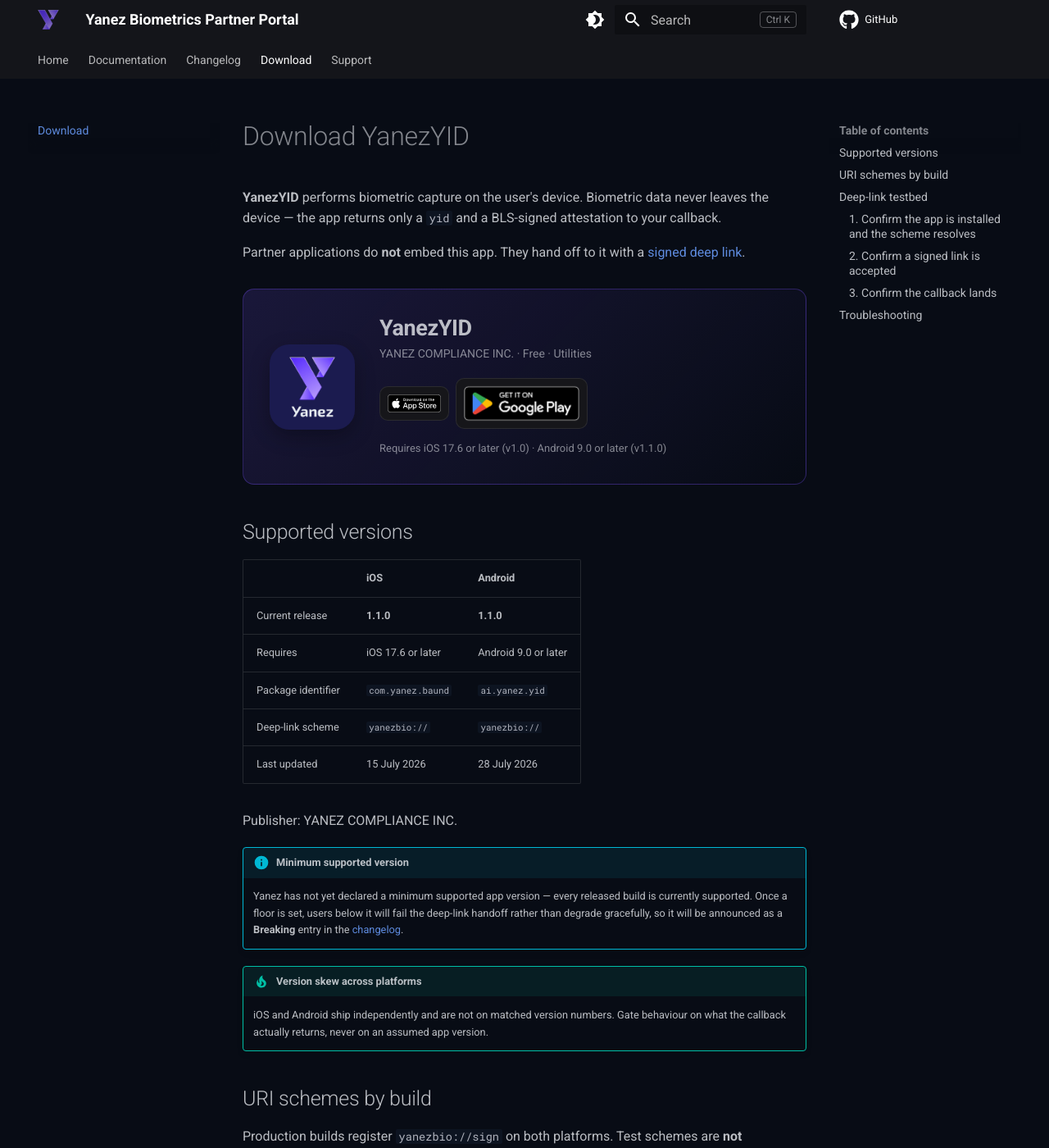
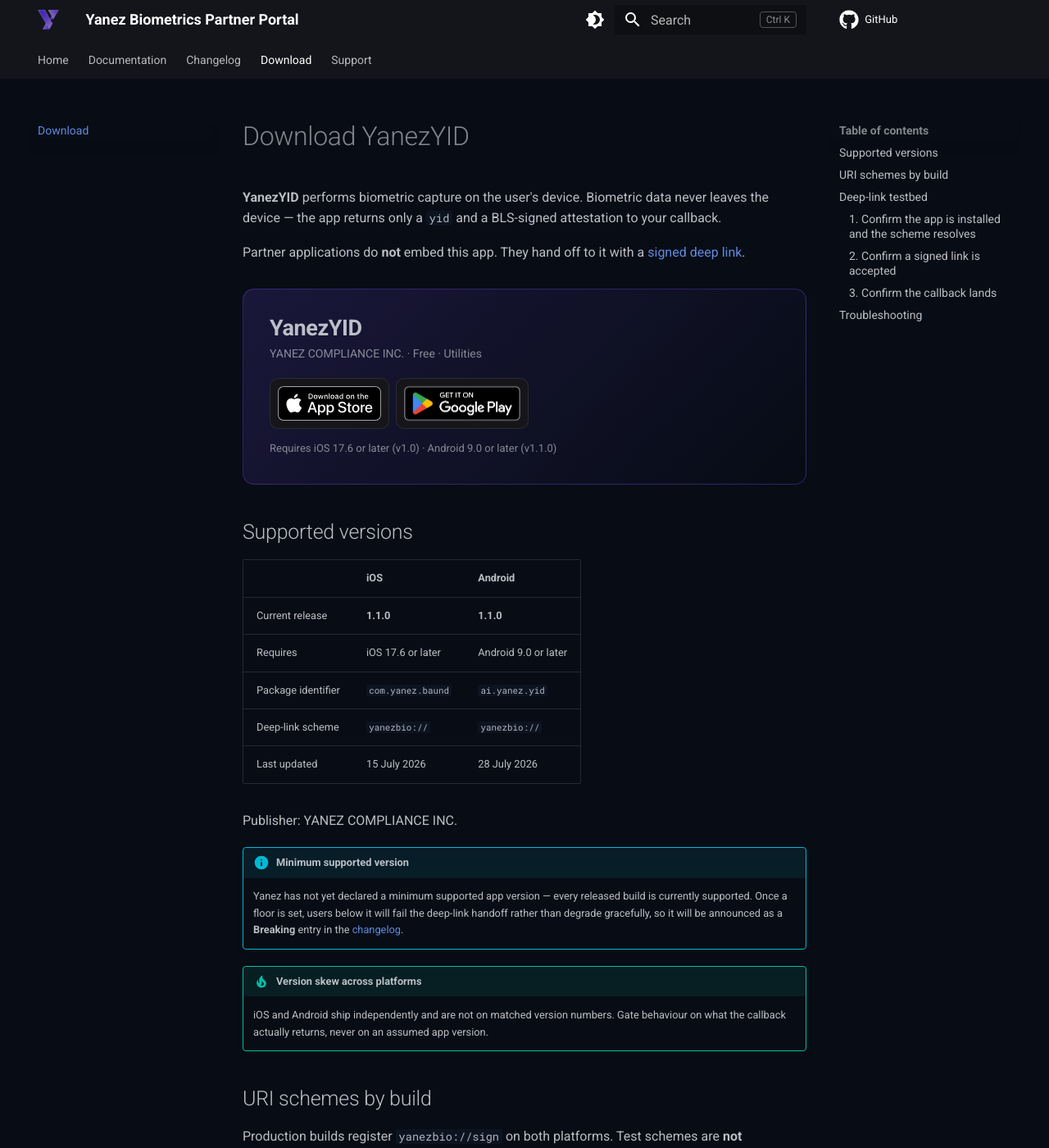
Before and after one commit to yanez-compliance/yanez-yid-partner-docs, an MkDocs documentation site: the page built from docs/download.md, in a window 1280 px wide and 1400 px high. Shown: the whole window at 82% size. Built offline with MkDocs 1.6.1 and Material for MkDocs 9.7.7, drawn with Linux system fonts in a browser that asks for light colours; comment, search, counter and statistics services are not loaded.

Commit message:
docs: drop the app icon and fix App Store badge sizing
The App Store badge rendered at roughly half the Google Play badge. Material
sets box-sizing:border-box globally, so padding on the <img> was subtracted
from its height rather than added to it (42px - 2*10.25px = 21.5px against
Google's 42px). Move the clear-space padding onto the <a>, which has no fixed
height, so it adds as intended.

Measured from a headless render: visible badge heights are now 40px and 38px
with pixel-identical vertical centres, a ratio of 0.95 against 0.51 before.
The residual 2px is the badges' own artwork bounds.

Also remove the app icon from the panel, along with the wrapper element it
needed and the now-unused asset.

Co-Authored-By: Claude Opus 5 <noreply@anthropic.com>

```diff
--- a/docs/download.md
+++ b/docs/download.md
@@ -13,10 +13,6 @@ Partner applications do **not** embed this app. They hand off to it with a
 [signed deep link](deep-link-signing.md).
 
 <div class="app-panel" markdown>
-
-![YanezYID app icon](assets/yanezyid-icon.jpg){ .app-panel__icon }
-
-<div class="app-panel__body" markdown>
 <p class="app-panel__name">YanezYID</p>
 <p class="app-panel__sub">YANEZ COMPLIANCE INC. · Free · Utilities</p>
 
@@ -26,8 +22,6 @@ Partner applications do **not** embed this app. They hand off to it with a
 </div>
 
 <p class="app-panel__req">Requires iOS 17.6 or later (v1.0) · Android 9.0 or later (v1.1.0)</p>
-</div>
-
 </div>
 
 ## Supported versions
--- a/docs/stylesheets/extra.css
+++ b/docs/stylesheets/extra.css
@@ -81,34 +81,11 @@
 /* ------------------------------------------------- App download panel --- */
 
 .md-typeset .app-panel {
-  display: flex;
-  flex-wrap: wrap;
-  align-items: center;
-  gap: 1.5rem;
   margin: 1.6rem 0 2rem;
   padding: 1.6rem;
   border: 1px solid var(--yz-hero-border);
   border-radius: 0.7rem;
   background: linear-gradient(135deg, var(--yz-hero-from), var(--yz-hero-to));
-}
-
-/* A standalone markdown image is wrapped in <p> — neutralise it so the
-   icon behaves as a flex item. */
-.md-typeset .app-panel > p {
-  flex: 0 0 auto;
-  margin: 0;
-}
-
-.md-typeset img.app-panel__icon {
-  display: block;
-  width: 104px;
-  height: 104px;
-  border-radius: 23%;
-  box-shadow: 0 8px 24px rgb(0 0 0 / 30%);
-}
-
-.md-typeset .app-panel__body {
-  flex: 1 1 19rem;
 }
 
 .md-typeset .app-panel__name {
@@ -151,6 +128,7 @@
 
 .md-typeset a.badge {
   display: inline-flex;
+  align-items: center;
   border-radius: 0.5rem;
   transition: transform 125ms, box-shadow 125ms;
 }
@@ -164,9 +142,15 @@
   display: block;
 }
 
+/* Pad the <a>, never the <img>: Material sets box-sizing:border-box
+   globally, so padding on the image would eat into its height instead of
+   adding to it — which rendered the Apple badge at half size. */
+.md-typeset a.badge--apple {
+  padding: calc(var(--badge-h) * 0.244);
+}
+
 .md-typeset a.badge--apple img {
   height: var(--badge-h);
-  padding: calc(var(--badge-h) * 0.244);
 }
 
 .md-typeset a.badge--google img {
```
Also changed, not shown: docs/assets/yanezyid-icon.jpg (deleted).
